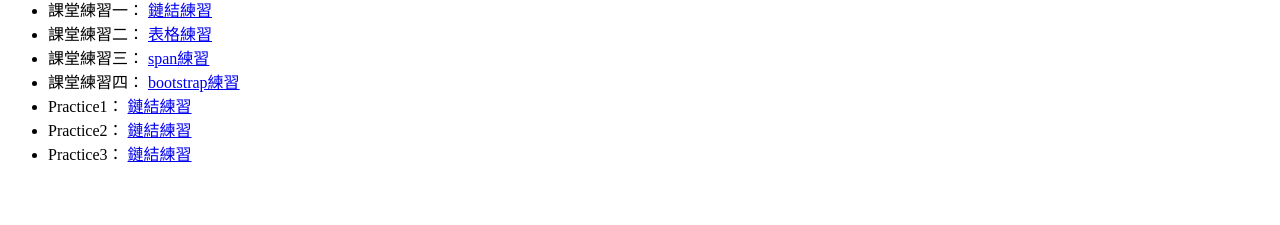
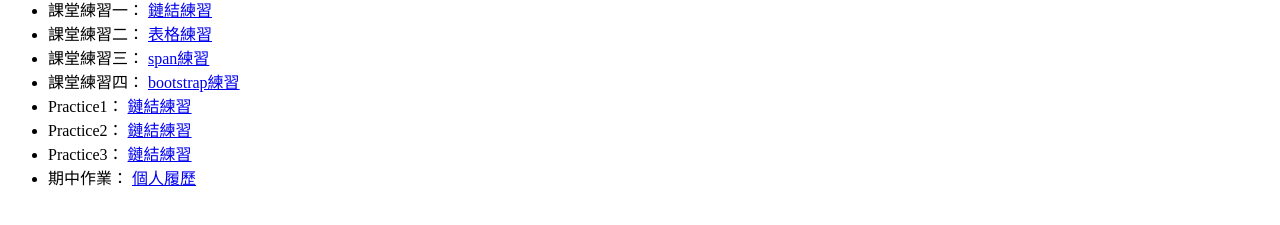
Before and after one commit to xul4m3/xul4m3.github.io, a plain HTML site: page index.html in a window 1280 px wide. Shown: the part 75-300 px from the top of the page. Drawn offline with Linux system fonts and the light colour scheme.

Commit message:
Add files via upload

```diff
--- a/index.html
+++ b/index.html
@@ -34,7 +34,9 @@
         <li>
             Practice3： <a href="./Practice3.html" target="_blank">鏈結練習</a>
         </li>
+        <li>
+            期中作業： <a href="./test.html" target="_blank">個人履歷</a>
+        </li>
     </ul>
 
-
 </body>
```
